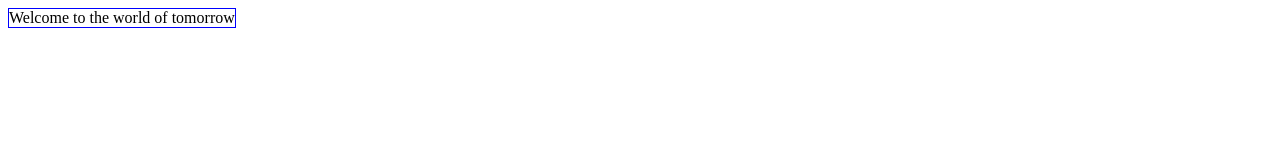
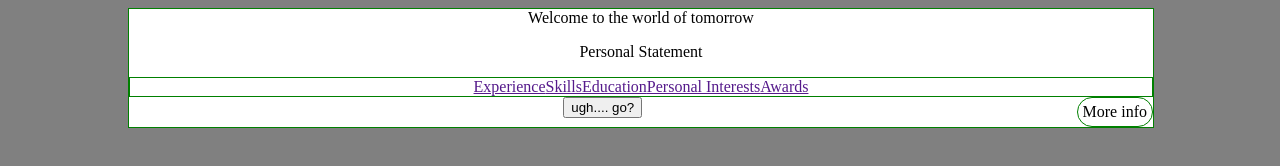
Before and after one commit to brianwhelan/RichWeb, a plain HTML site: page RWAssignment/index.html in a window 1280 px wide. Drawn offline with Linux system fonts and the light colour scheme.

Commit message:
Basic JS and layout setup

```diff
--- a/RWAssignment/index.html
+++ b/RWAssignment/index.html
@@ -4,10 +4,25 @@
 <meta charset="ISO-8859-1">
 <title>C10319509 Brian Whelan</title>
 <link rel="stylesheet" type="text/css" href="style.css">
+<script src="portfolio.js" type="text/javascript"></script>
 </head>
 <body>
 
-<div id="container">Welcome to the world of tomorrow</div>
+	<div id="container">
+		Welcome to the world of tomorrow
+		<p>Personal Statement</p>
 
+		<nav>
+			<div>
+
+				<a href="">Experience</a><a href="">Skills</a><a href="">Education</a><a
+					href="">Personal Interests</a><a href="">Awards</a>
+			</div>
+		</nav>
+		<input type="button" id="grow_button" value="ugh.... go?"
+			onclick="grow()">
+
+		<div id="more_info" class="curved">More info</div>
+	</div>
 </body>
 </html>
--- /dev/null
+++ b/RWAssignment/portfolio.js
@@ -0,0 +1,7 @@
+function grow() {
+
+	document.getElementById("more_info").innerHTML =
+	"WUT?"
+
+
+}
--- a/RWAssignment/style.css
+++ b/RWAssignment/style.css
@@ -1,6 +1,34 @@
-div {
+#container {
+
 	position:absolute;
 	border-style: solid;
 	border-width: 1px;
-	border-color: blue;
+	border-color: green;
+	background-color:white;
+
+	text-align:center;
+	width:80%;
+	left:10%;
 }
+
+div{
+	position:relative;
+	border-style: solid;
+	border-width: 1px;
+	border-color: green;
+
+}
+
+.curved{
+	border-top-left-radius:15px 15px;
+	border-bottom-left-radius:15px 15px;
+	border-top-right-radius:15px 15px;
+	border-bottom-right-radius:15px 15px;
+	padding:5px;
+	float:right;
+}
+
+body
+{
+	background-color:grey;
+}
```
